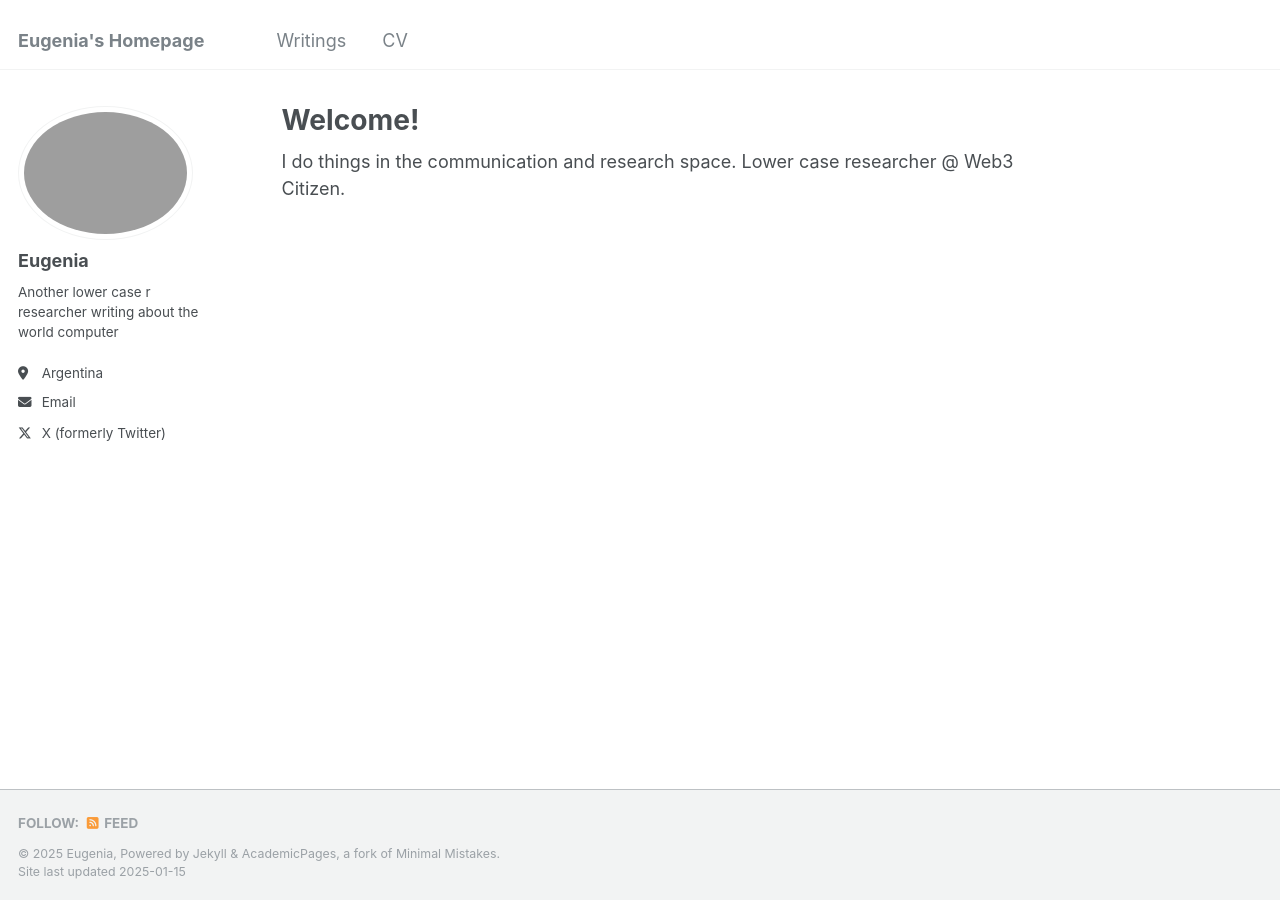
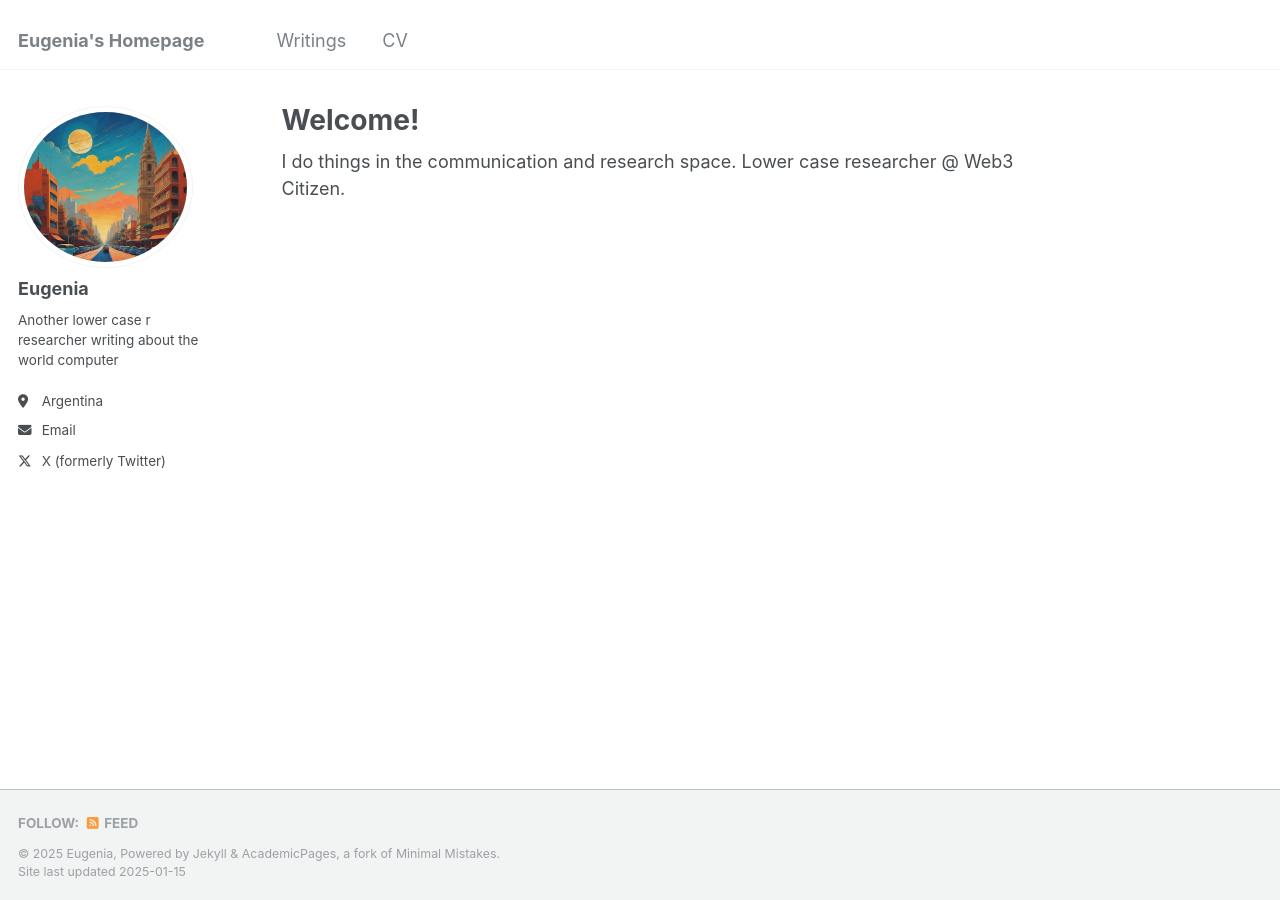
Before and after one commit to eugeniatel/eugeniatel.github.io, a Jekyll site: the page built from _pages/about.md, in a window 1280 px wide. Built offline with Jekyll 4.4.1, drawn with Linux system fonts in a browser that asks for light colours.

Commit message:
Update _config.yml

```diff
--- a/_config.yml
+++ b/_config.yml
@@ -83,7 +83,7 @@ analytics:
 # Site Author
 author:
   name             : "Eugenia"
-  avatar           : # avatar
+  avatar           : "pfp.png"
   bio              : "Another lower case r researcher writing about the world computer"
   location         : "Argentina"
   employer         :
```
